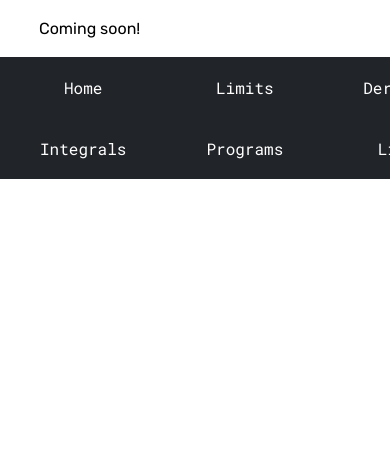
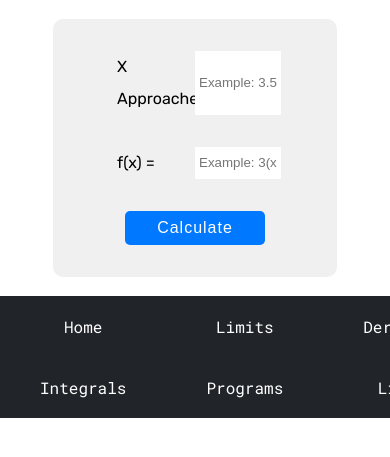
Before and after one commit to nJohnson02/calculus, a website: page public/views/limits.html in a window 390 px wide. Shown: the part 367-824 px from the top of the page. Drawn offline with nearby package versions, Linux system fonts and the light colour scheme; files that its build step writes are made by us from their sources.

Commit message:
limits form setup

```diff
--- a/app.js
+++ b/app.js
@@ -29,5 +29,3 @@ app.get("/programs", (req, res) => {
 app.listen(port, () => {
     console.log("Running on port: " + port)
 })
-
-// branch test 2
--- a/public/js/limits.js
+++ b/public/js/limits.js
@@ -10,3 +10,18 @@ __output__
 limit value or DNE
 
 */
+
+const calc = (func, x) => {
+
+    console.log("Calculating...")
+
+}
+
+$("#calc").click(() => {
+
+    const x = $("#limit-x").val();
+    const f = $("#limit-f").val();
+
+    calc(f, x)
+
+});
--- a/public/scss/main.scss
+++ b/public/scss/main.scss
@@ -46,6 +46,10 @@ nav, #nav-link-wrap {
     color: $link-col;
 }
 
+.nav-link:hover {
+    color: darken($link-col, 10%);
+}
+
 .indent {
     text-indent: 4em;
     line-height: 2em;
@@ -76,6 +80,64 @@ nav, #nav-link-wrap {
 #integration-img {
     width: 25%;
     object-fit: contain;
+}
+
+form {
+    display: block;
+    margin: 0 auto;
+    background-color: rgb(240, 240, 240);
+    padding: 2em 4em;
+    border-radius: 10px;
+    width: 50%;
+    line-height: 2em;
+    display: grid;
+    grid-template-columns: 50% 50%;
+    grid-template-rows: auto auto auto;
+    grid-row-gap: 2em;
+}
+
+form > div {
+    margin-left: 2em;
+}
+
+input {
+    width: 50%;
+    border: 0px;
+    height: auto;
+    padding: 2px 4px;
+    display: block;
+    margin: 0 auto;
+}
+
+#calc {
+    grid-column: 1 / 3;
+    width: fit-content;
+    padding: 0.5em 2em;
+    font-size: 100%;
+    display: block;
+    margin: 0 auto;
+
+    background-color: rgb(0, 120, 255);
+    color: white;
+    border: 0px;
+    border-radius: 5px;
+    letter-spacing: 1px;
+}
+
+#calc:hover {
+    animation: calc-hover 0.2s forwards;
+}
+
+@keyframes calc-hover {
+    to {
+        background-color: rgb(0, 135, 255);
+        box-shadow: 0px 5px 5px rgba(0, 0, 0, 0.2);
+        transform: scale(1.05);
+    }
+}
+
+#calc:active {
+    color: rgb(225, 225, 225);
 }
 
 @media screen and (max-width: 900px) {
@@ -110,6 +172,14 @@ nav, #nav-link-wrap {
         margin: 0 auto;
     }
 
+    input {
+        width: 100%;
+    }
+
+    form > div {
+        margin: 0;
+    }
+
 }
 
 footer {
@@ -128,3 +198,7 @@ footer {
     margin: 0 auto;
     text-align: center;
 }
+
+.foot-link:hover {
+    color: darken($link-col, 10%);
+}
--- a/public/views/limits.html
+++ b/public/views/limits.html
@@ -30,7 +30,13 @@
     </nav>
     <main>
         <h1>Limits</h1>
-        <p>Coming soon!</p>
+        <form>
+            <div>X Approaches:</div>
+            <input type="text" name="x" placeholder="Example: 3.5" id="limit-x">
+            <div>f(x) = </div>
+            <input type="text" name="function" placeholder="Example: 3(x^2)-2" id="limit-f">
+            <button id="calc">Calculate</button>
+        </form>
     </main>
     <footer>
         <div class="foot-item">
@@ -53,5 +59,6 @@
         </div>
     </footer>
     <script type="text/javascript"></script>
+    <script type="text/javascript" src="./../js/limits.js"></script>
 </body>
 </html>
```
Also changed, not shown: public/views/programs.html (+1 -1 lines), public/css/style.comp.css.
